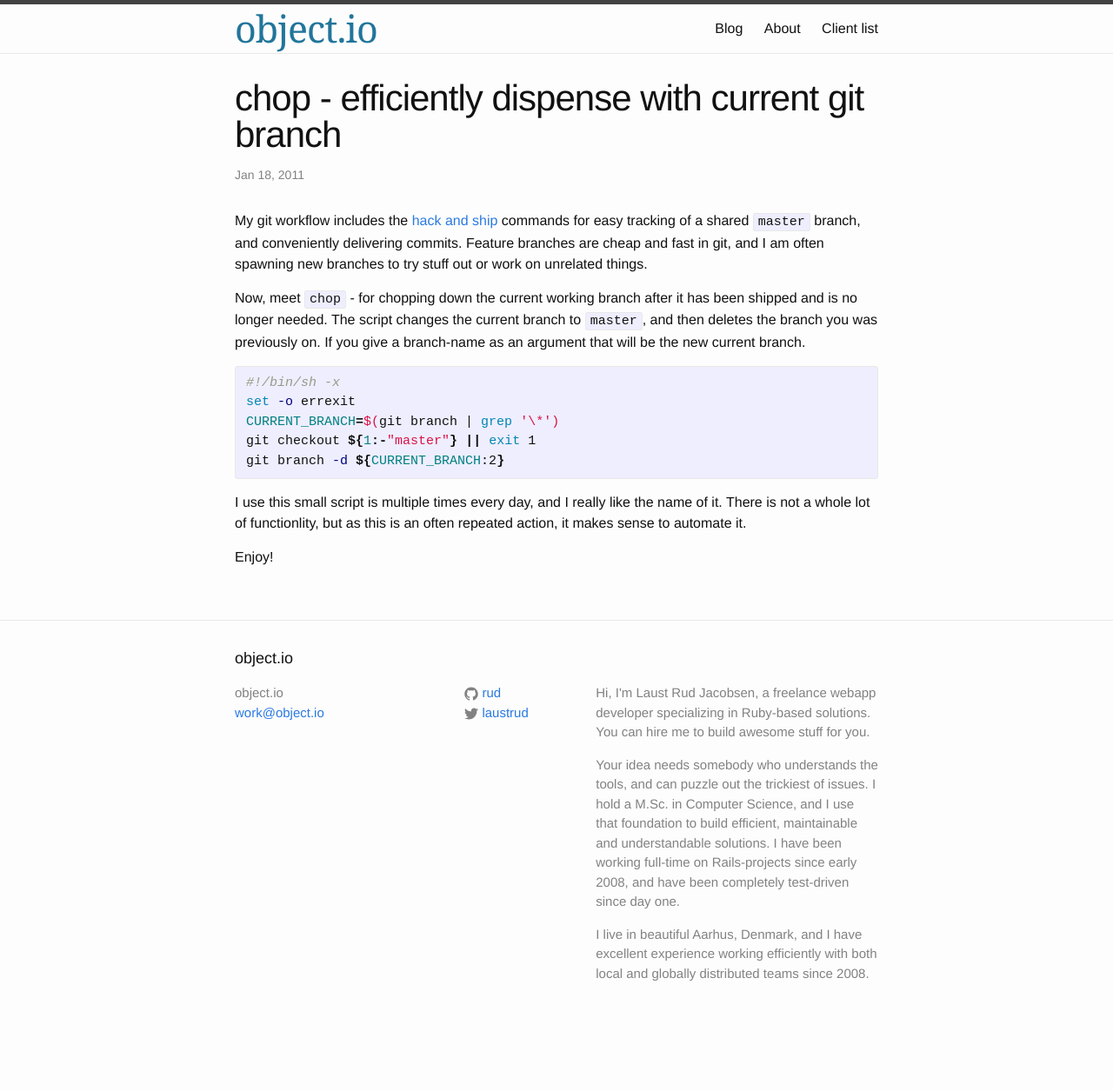
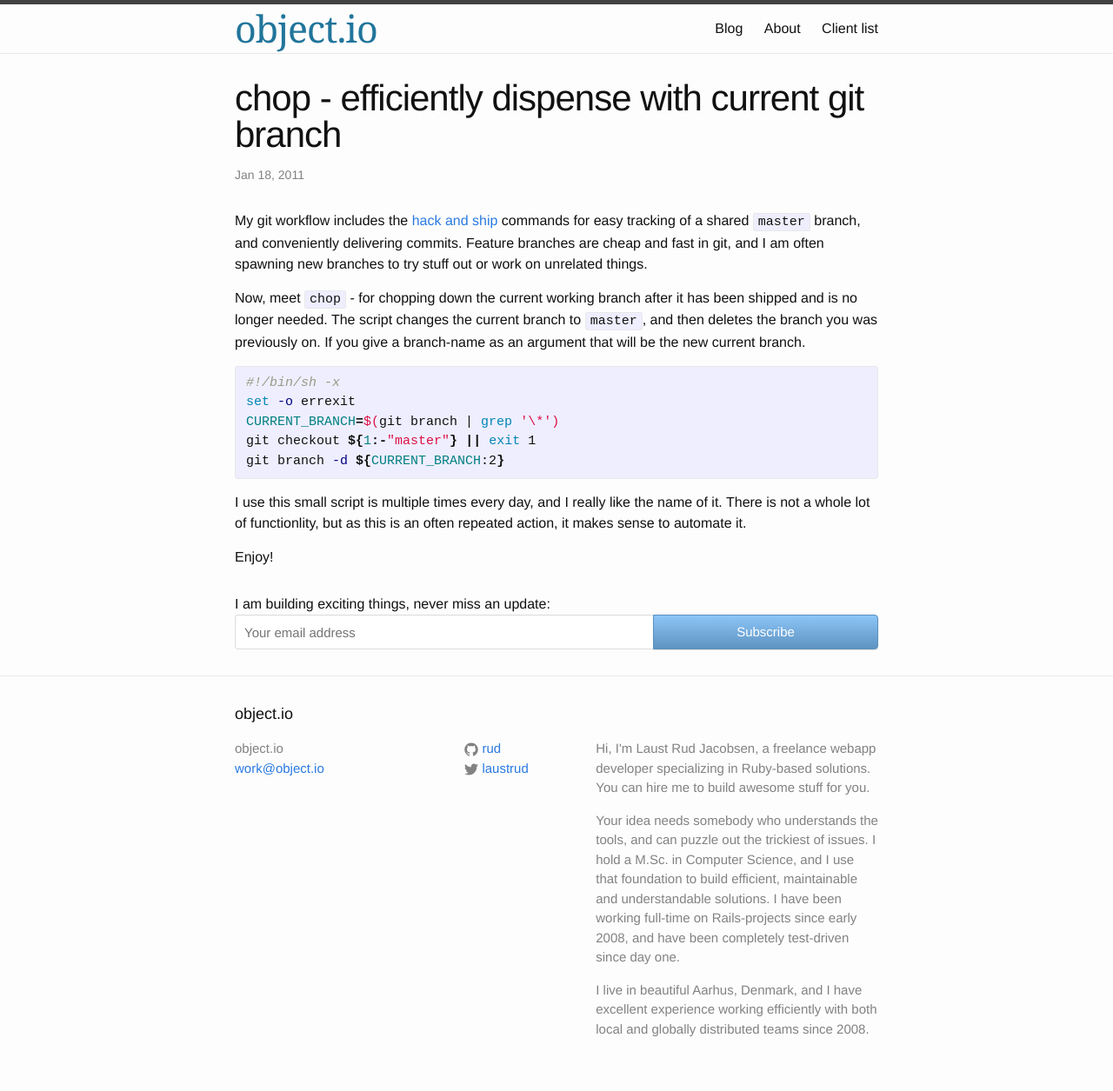
Before and after one commit to rud/rud.github.io, a Jekyll site: the page built from _posts/2011-01-18-meet-chop.markdown, in a window 1280 px wide. Shown: the whole page at 87% size. Built offline with Jekyll 4.4.1, drawn with Linux system fonts in a browser that asks for light colours; before the commit the page ends 1191 px from its top, so only the background shows below that.

Commit message:
Add lame follow button

```diff
--- /dev/null
+++ b/_includes/gumroad-follow.html
@@ -0,0 +1,64 @@
+<style>
+  .gumroad-follow-form-embed {
+    zoom: 1; }
+    .gumroad-follow-form-embed:before, .gumroad-follow-form-embed:after {
+      display: table;
+      line-height: 0;
+      content: ""; }
+    .gumroad-follow-form-embed:after {
+      clear: both; }
+    .gumroad-follow-form-embed * {
+      margin: 0;
+      border: 0;
+      padding: 0;
+      outline: 0;
+      box-sizing: border-box !important;
+      float: left !important; }
+    .gumroad-follow-form-embed input {
+      border-radius: 4px;
+      border-top-right-radius: 0;
+      border-bottom-right-radius: 0;
+      font-family: "Helvetica Neue", Helvetica, Arial, sans-serif;
+      font-size: 15px;
+      line-height: 20px;
+      background: #fff;
+      border: 1px solid #ddd;
+      border-right: 0;
+      color: #aaa;
+      padding: 10px;
+      box-shadow: inset 0 1px 0 rgba(0, 0, 0, 0.02);
+      background-position: top right;
+      background-repeat: no-repeat;
+      text-rendering: optimizeLegibility;
+      font-smoothing: antialiased;
+      -webkit-appearance: none;
+      -moz-appearance: caret;
+      width: 65% !important;
+      height: 40px !important; }
+    .gumroad-follow-form-embed button {
+      border-radius: 4px;
+      border-top-left-radius: 0;
+      border-bottom-left-radius: 0;
+      box-shadow: 0 1px 1px rgba(0, 0, 0, 0.12);
+      -webkit-transition: all .05s ease-in-out;
+      transition: all .05s ease-in-out;
+      display: inline-block;
+      padding: 11px 15px 12px;
+      cursor: pointer;
+      color: #fff;
+      font-size: 15px;
+      line-height: 100%;
+      font-family: "Helvetica Neue", Helvetica, Arial, sans-serif;
+      background: #669fd1;
+      border: 1px solid #5c8fbc;
+      filter: "progid:DXImageTransform.Microsoft.gradient(startColorstr=#8cc5f7, endColorstr=#5e93c1, GradientType=0)";
+      background: -webkit-linear-gradient(top, #8cc5f7, #5e93c1);
+      background: linear-gradient(to bottom, #8cc5f7, #5e93c1);
+      height: 40px !important;
+      width: 35% !important; }
+</style>
+<form action="https://gumroad.com/follow_from_embed_form" class="form gumroad-follow-form-embed" method="post">
+  <input name="seller_id" type="hidden" value="1816377711443">
+  <input name="email" placeholder="Your email address" type="email">
+  <button type="submit">Subscribe</button>
+</form>
--- a/_layouts/post.html
+++ b/_layouts/post.html
@@ -16,4 +16,8 @@ layout: default
     {{ content }}
   </article>
 
+  <div class="follow-updates">
+    I am building exciting things, never miss an update:
+    {% include gumroad-follow.html %}
+  </div>
 </div>
```
